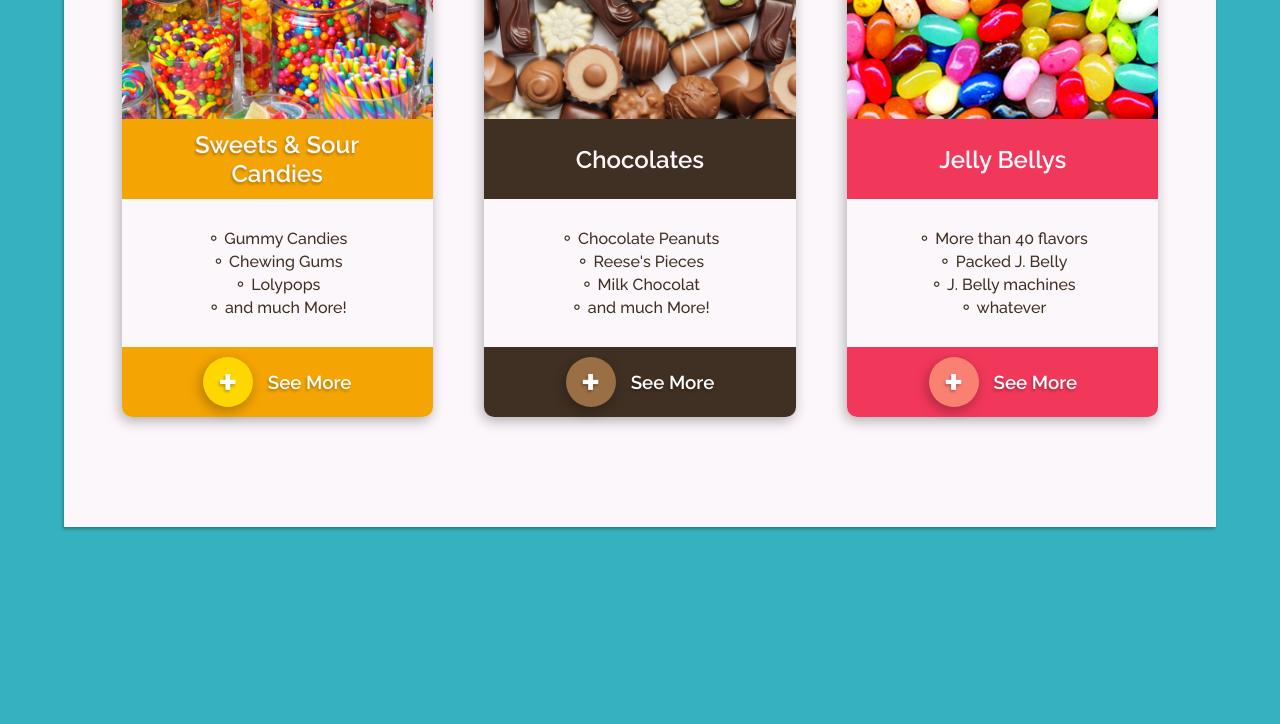
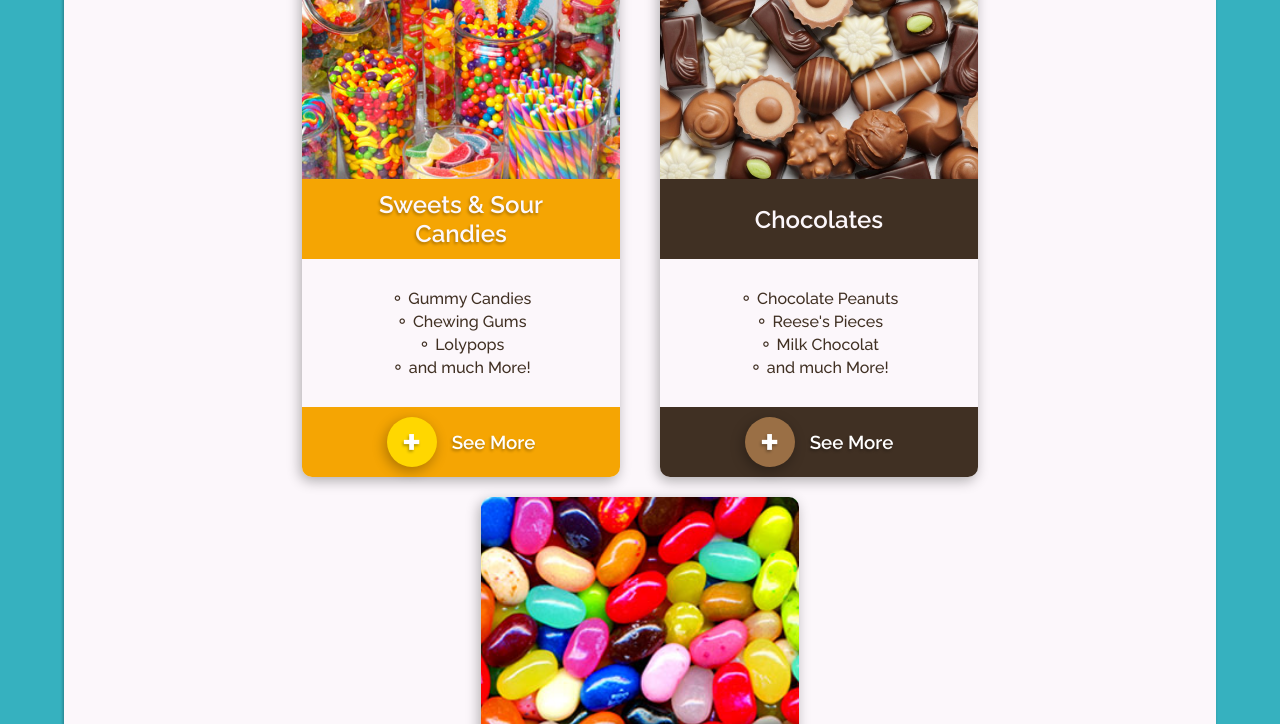
Before and after one commit to jorgemonte/1001WebCards---Card-01, a plain HTML site: page index.html in a window 1280 px wide. Shown: the part 176-900 px from the top of the page. Before the commit the page ends 800 px from the top, so only its background shows below. Drawn offline with Linux system fonts and the light colour scheme.

Commit message:
css changes to define cards wrap and min-width

```diff
--- a/style.css
+++ b/style.css
@@ -159,7 +159,6 @@ text-shadow:
 	background-color:gold;
 }
 
-
 .pink-bg{
 	background-color:#F2385A;
 }
@@ -167,7 +166,6 @@ text-shadow:
 .pink-txt{
 	color:#F2385A;
 }
-
 
 .light-blue-bg{
 	background-color:#4AD9D9;
@@ -216,14 +214,20 @@ text-shadow:
 /****** PRODUCTS SECTION ******/
 
 .cards-parent{
-	justify-content: space-between;
+	justify-content: center;
 	margin-bottom: 50px;
+	flex-wrap:wrap;
 }
 
 .product-card{
-	width: 30%;
+	width:30%;
+	max-width: 368px;
+	min-width:318px;
 	align-content: space-between;
 	border-radius: 10px;
+	position: relative;
+	z-index:10;
+	margin: 0 20px 20px 20px;
 }
 
 #product-card-1{
@@ -241,7 +245,7 @@ text-shadow:
 .product-img{
 	background-size: cover;
 	background-position: center center;
-	height: 170px;
+	height: 230px;
 	border-radius: 10px 10px 0 0;
 }
 
```
